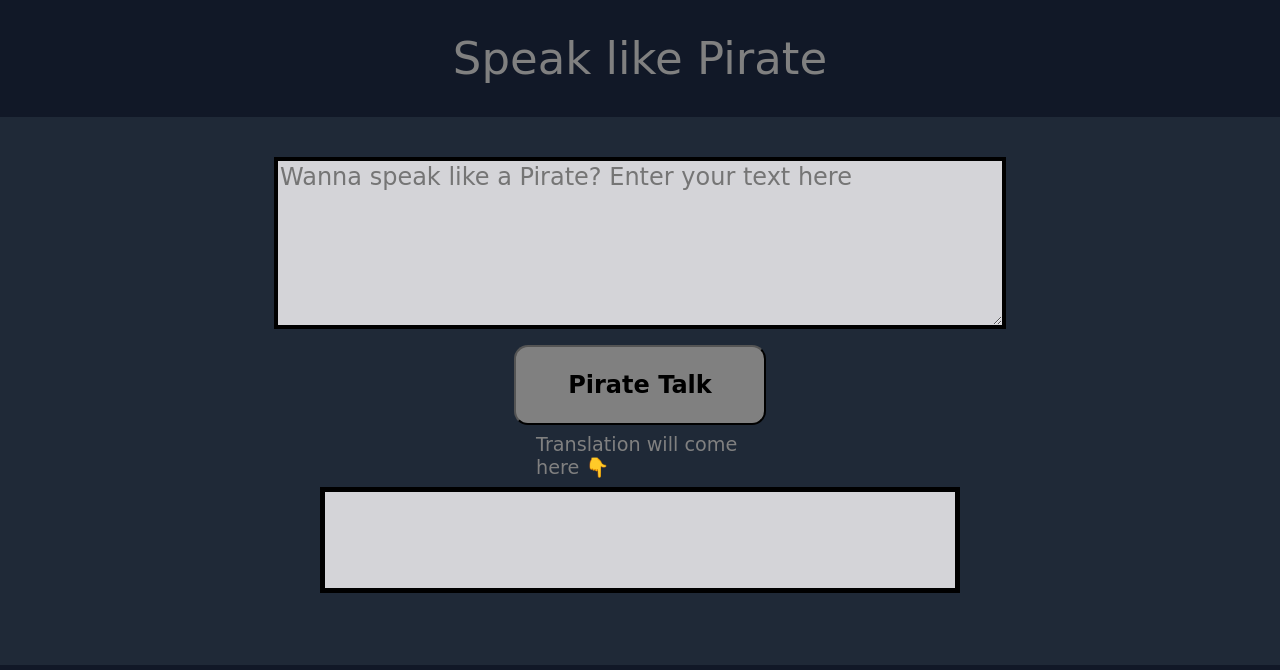
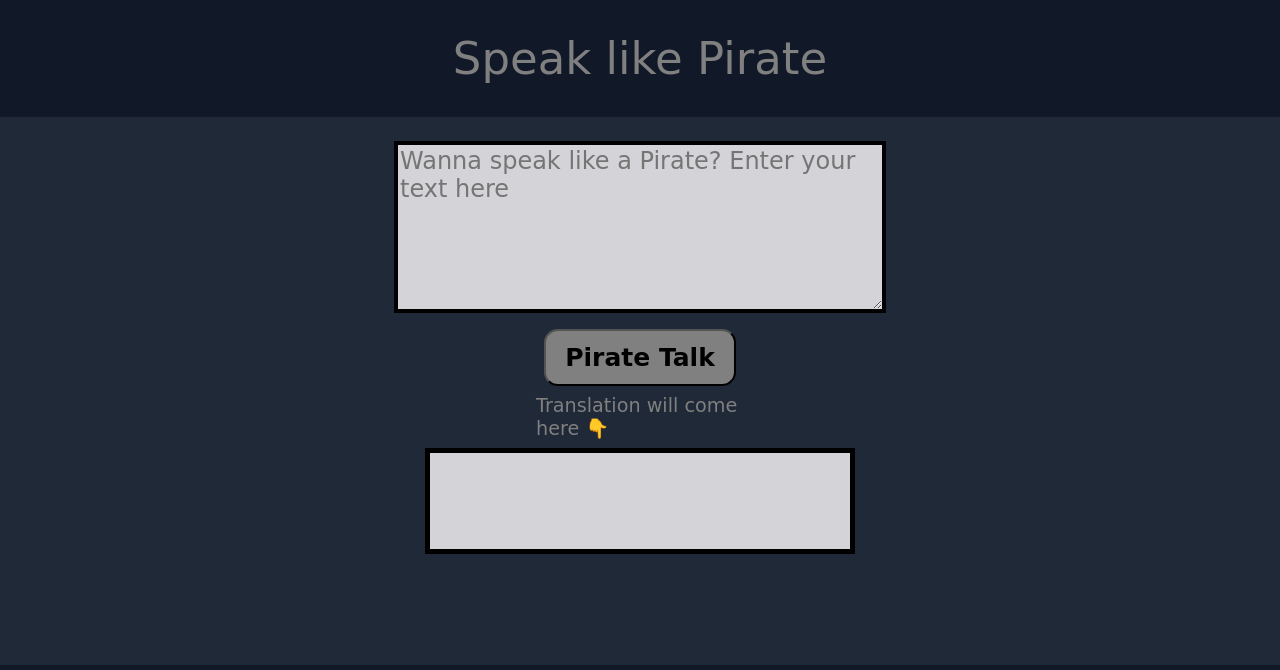
Before and after one commit to Shreyansh-09/mark-7-neog, a plain HTML site: page index.html in a window 1280 px wide. Shown: the top 670 px of the page. Drawn offline with Linux system fonts and the light colour scheme; a web font is replaced by a local one.

Commit message:
style: main padding fix

```diff
--- a/styles.css
+++ b/styles.css
@@ -18,8 +18,8 @@ header {
 
 main {
     margin: auto;
-    max-width: 900px;
-    padding: 2rem;
+    max-width: 600px;
+    padding: 1rem;
 }
 
 
@@ -39,11 +39,11 @@ textarea {
 button {
     margin: 0.5rem auto;
     font-family: inherit;
-    /* padding: 2%; */
-    height: 10vh;
+    padding: 2%;
+    /* height: 10vh; */
     font-weight: bold;
-    font-size: x-large;
-    width: 28%;
+    font-size: 25px;
+    width: 32%;
     border-radius: 14px;
     background-color: gray;
     color: black;
```
